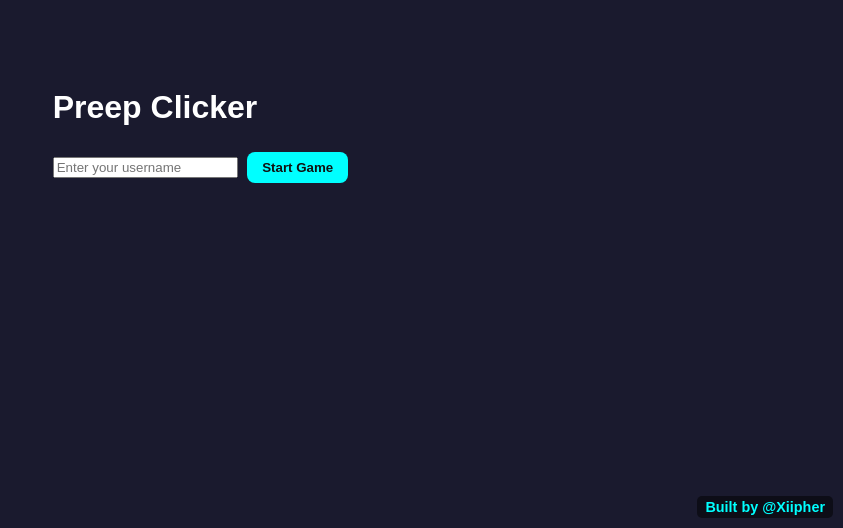
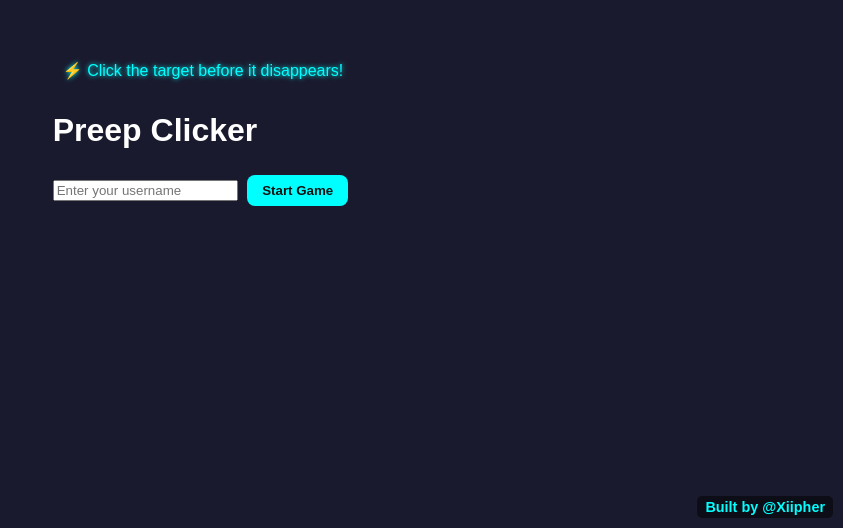
Before and after one commit to jeshwanth2742/preep, a plain HTML site: page index.html in a window 1280 px wide. Shown: the part 272-800 px from the top of the page, without its empty margins (437-1280 px from the left). Drawn offline with Linux system fonts and the light colour scheme.

Commit message:
Update index.html

```diff
--- a/index.html
+++ b/index.html
@@ -27,6 +27,7 @@
   </script>
 </head>
 <body>
+  <p id="guide">⚡ Click the target before it disappears!</p>
   <!-- Login Screen -->
   <div id="login-screen" class="screen">
     <h1>Preep Clicker</h1>
```
